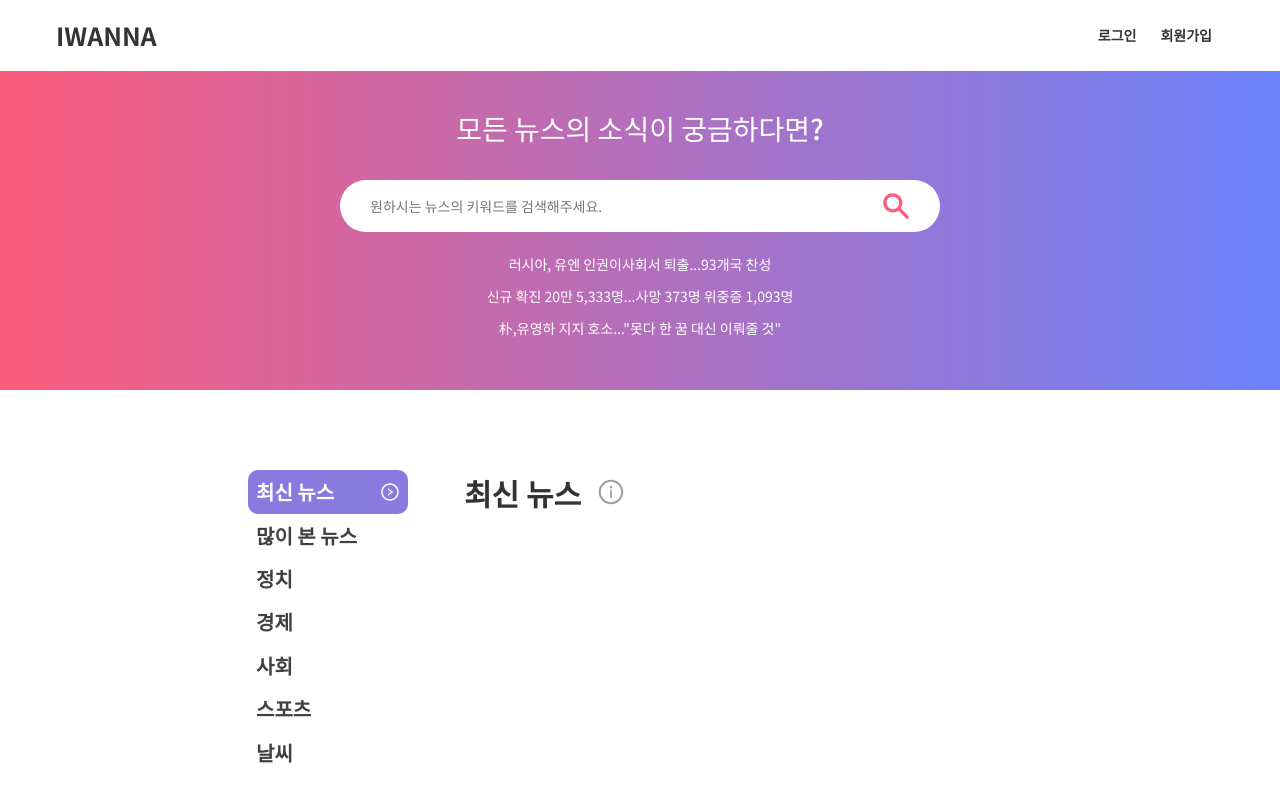
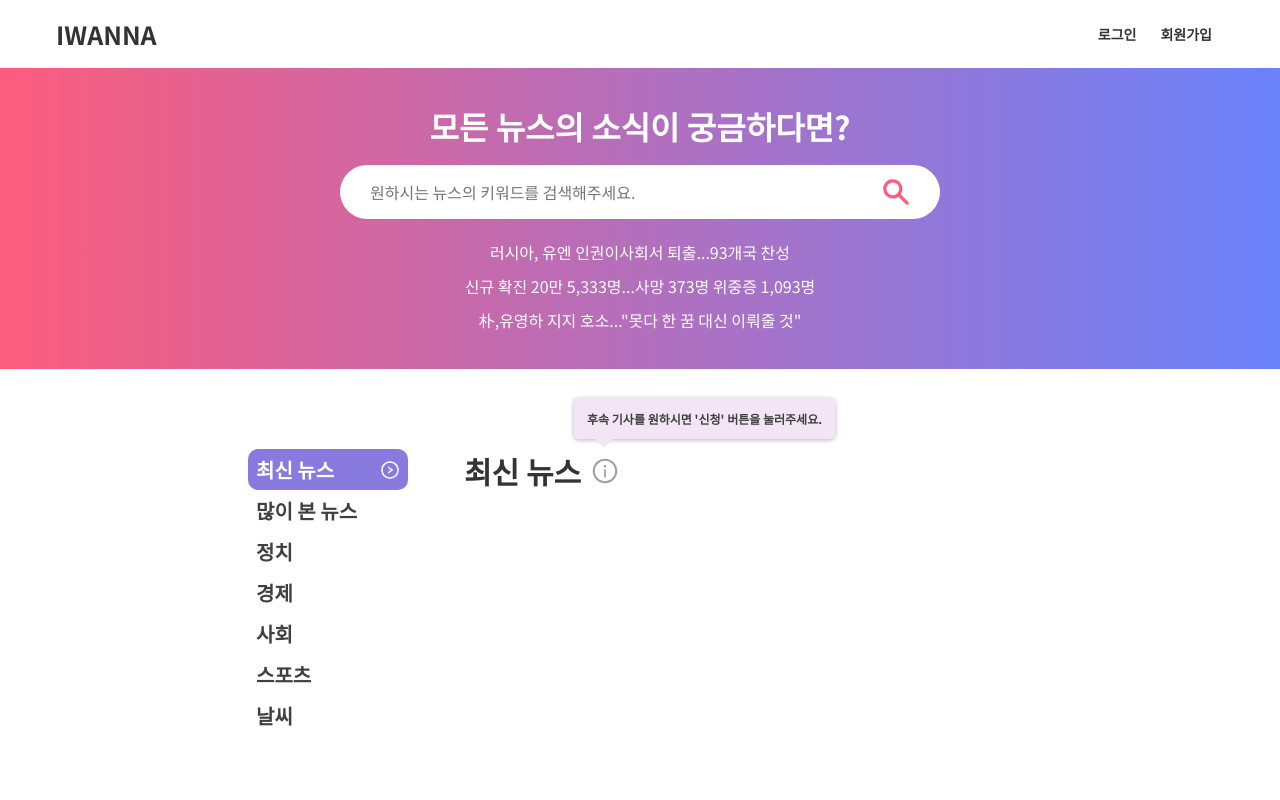
Before and after one commit to wnsgur1595/iwanna, a React (Create React App) app in the folder frontend/iwanna-client/: page / in a window 1280 px wide. Built offline with nearby package versions, Linux system fonts and the light colour scheme.

Commit message:
:lipstick: antd design 대신 커스텀 컴포넌트 사용(PopInfo 수정)

```diff
--- a/frontend/iwanna-client/package.json
+++ b/frontend/iwanna-client/package.json
@@ -12,7 +12,6 @@
     "@types/react": "^18.0.9",
     "@types/react-dom": "^18.0.4",
     "@types/react-icons": "^3.0.0",
-    "antd": "^4.20.5",
     "node-sass": "^7.0.1",
     "react": "^18.1.0",
     "react-dom": "^18.1.0",
--- a/frontend/iwanna-client/src/App.tsx
+++ b/frontend/iwanna-client/src/App.tsx
@@ -2,7 +2,6 @@ import React from 'react';
 import {BrowserRouter as Router, Routes, Route} from 'react-router-dom';
 import Header from './components/views/Header/Header';
 import LandingPage from './components/views/LandingPage/LandingPage';
-import 'antd/dist/antd.css';
 
 function App() {
   return (
--- a/frontend/iwanna-client/src/components/common/ArticleList.tsx
+++ b/frontend/iwanna-client/src/components/common/ArticleList.tsx
@@ -1,20 +1,11 @@
 import React, {useState} from 'react';
 import '../views/LandingPage/LandingPage.scss';
 import {AiOutlineInfoCircle} from 'react-icons/ai';
-import {Button, notification} from 'antd';
+import PopConfirm from './PopConfirm';
 
 interface ArticleListProps {
   curCategory: string;
 }
-
-const articleListInfo: string =
-  "후속 기사를 원하시면 '신청' 버튼을 눌러주세요.";
-
-const openNotificationWithIcon = (text: string) => {
-  notification.open({
-    message: text,
-  });
-};
 
 const ArticleList: React.FC<ArticleListProps> = ({curCategory}) => {
   const [guideIsClicked, setGuideIsClicked] = useState(false);
@@ -23,16 +14,11 @@ const ArticleList: React.FC<ArticleListProps> = ({curCategory}) => {
     <div className="article_list">
       <div className="category_title">
         <div>{curCategory}</div>
-        <Button
-          type="link"
-          onClick={() => openNotificationWithIcon(articleListInfo)}
-        >
-          <AiOutlineInfoCircle
-            className="article_list_guide"
-            onClick={() => setGuideIsClicked(!guideIsClicked)}
-          />
-        </Button>
-        {/* <PopConfirm guideIsClicked={guideIsClicked} /> */}
+        <AiOutlineInfoCircle
+          className="article_list_guide"
+          onClick={() => setGuideIsClicked(!guideIsClicked)}
+        />
+        <PopConfirm guideIsClicked={guideIsClicked} />
       </div>
     </div>
   );
--- a/frontend/iwanna-client/src/components/common/Category.tsx
+++ b/frontend/iwanna-client/src/components/common/Category.tsx
@@ -13,17 +13,20 @@ interface CategoryProps {
       }[]
     >
   >;
-  setCurCategory: React.Dispatch<React.SetStateAction<string>>;
+  // setCurCategory: React.Dispatch<React.SetStateAction<string>>;
+  setCurCategoryIdx: React.Dispatch<React.SetStateAction<number>>;
 }
 
 const Category: React.FC<CategoryProps> = ({
   userCategory,
   setUserCategory,
-  setCurCategory,
+  // setCurCategory,
+  setCurCategoryIdx,
 }) => {
   const categoryClickHandler = (
     e: React.MouseEvent<HTMLLIElement, MouseEvent>,
-    name: string
+    name: string,
+    idx: number
   ) => {
     setUserCategory(
       userCategory.map((category) =>
@@ -32,12 +35,13 @@ const Category: React.FC<CategoryProps> = ({
           : {...category, isClicked: false}
       )
     );
-    setCurCategory(name);
+    // setCurCategory(name);
+    setCurCategoryIdx(idx);
   };
 
   return (
     <ul className="news_category">
-      {userCategory.map((category) => {
+      {userCategory.map((category, idx) => {
         return category.isClicked ? (
           <li className="category active" key={category.id}>
             {category.name} <AiOutlineRightCircle className="category_icon" />
@@ -46,7 +50,7 @@ const Category: React.FC<CategoryProps> = ({
           <li
             className="category"
             key={category.id}
-            onClick={(e) => categoryClickHandler(e, category.name)}
+            onClick={(e) => categoryClickHandler(e, category.name, idx)}
           >
             {category.name}
           </li>
--- a/frontend/iwanna-client/src/components/common/PopConfirm.tsx
+++ b/frontend/iwanna-client/src/components/common/PopConfirm.tsx
@@ -1,4 +1,4 @@
-import React from 'react';
+import React, {useEffect} from 'react';
 import '../views/LandingPage/LandingPage.scss';
 
 interface PopConfirmProps {
--- a/frontend/iwanna-client/src/components/views/Header/Header.scss
+++ b/frontend/iwanna-client/src/components/views/Header/Header.scss
@@ -2,8 +2,9 @@
 
 .header {
   display: flex;
-  padding: 1rem 3.5rem 0.2rem 3.5rem;
-  // align-items: center;
+  // padding: 1rem 3.5rem 0.2rem 3.5rem
+  padding: 1rem 3.5rem;
+  align-items: center;
   justify-content: space-between;
   border-bottom: 3px solid transparent;
   border-image: linear-gradient(
--- a/frontend/iwanna-client/src/components/views/LandingPage/LandingPage.scss
+++ b/frontend/iwanna-client/src/components/views/LandingPage/LandingPage.scss
@@ -111,7 +111,7 @@
         div {
           font-weight: bold;
           font-size: 30px;
-          // padding-right: 10px;
+          padding-right: 10px;
         }
 
         .article_list_guide {
@@ -125,11 +125,11 @@
       }
 
       .pop_confirm {
-        position: absolute;
+        position: relative;
         width: 280px;
         height: 40px;
-        left: 570px;
-        bottom: -110px;
+        left: -45px;
+        bottom: 60px;
         background: $lilacColor;
         font-size: 12px;
         color: $categoryTextColor;
@@ -137,10 +137,6 @@
         padding: 12px 12.8px;
         box-shadow: 0px 1px 5px 0px rgba(0, 0, 0, 0.3);
         transition: 500ms ease;
-      }
-
-      .pop_confirm.clamp {
-        display: none;
       }
 
       .pop_confirm:after {
@@ -153,6 +149,21 @@
         top: 40px;
         left: 20px;
       }
+
+      .pop_confirm.clamp {
+        // display: none;
+        visibility: hidden;
+        animation: fadeIn 0.8s;
+      }
+
+      @keyframes fadeIn {
+        from {
+          opacity: 1;
+        }
+        to {
+          opacity: 0;
+        }
+      }
     }
   }
 }
--- a/frontend/iwanna-client/src/components/views/LandingPage/Sections/News.tsx
+++ b/frontend/iwanna-client/src/components/views/LandingPage/Sections/News.tsx
@@ -13,16 +13,18 @@ const News: React.FC = () => {
     {id: 'ic_u_5', name: '스포츠', isClicked: false},
     {id: 'ic_u_6', name: '날씨', isClicked: false},
   ]);
-  const [curCategory, setCurCategory] = useState(userCategory[0].name);
+  // const [curCategory, setCurCategory] = useState(userCategory[0].name);
+  const [curCategoryIdx, setCurCategoryIdx] = useState(0);
 
   return (
     <div className="news">
       <Category
         userCategory={userCategory}
         setUserCategory={setUserCategory}
-        setCurCategory={setCurCategory}
+        // setCurCategory={setCurCategory}
+        setCurCategoryIdx={setCurCategoryIdx}
       />
-      <ArticleList curCategory={curCategory} />
+      <ArticleList curCategory={userCategory[curCategoryIdx].name} />
     </div>
   );
 };
```
Also changed, not shown: 1 other file (tests, documents, lock files or other folders).
